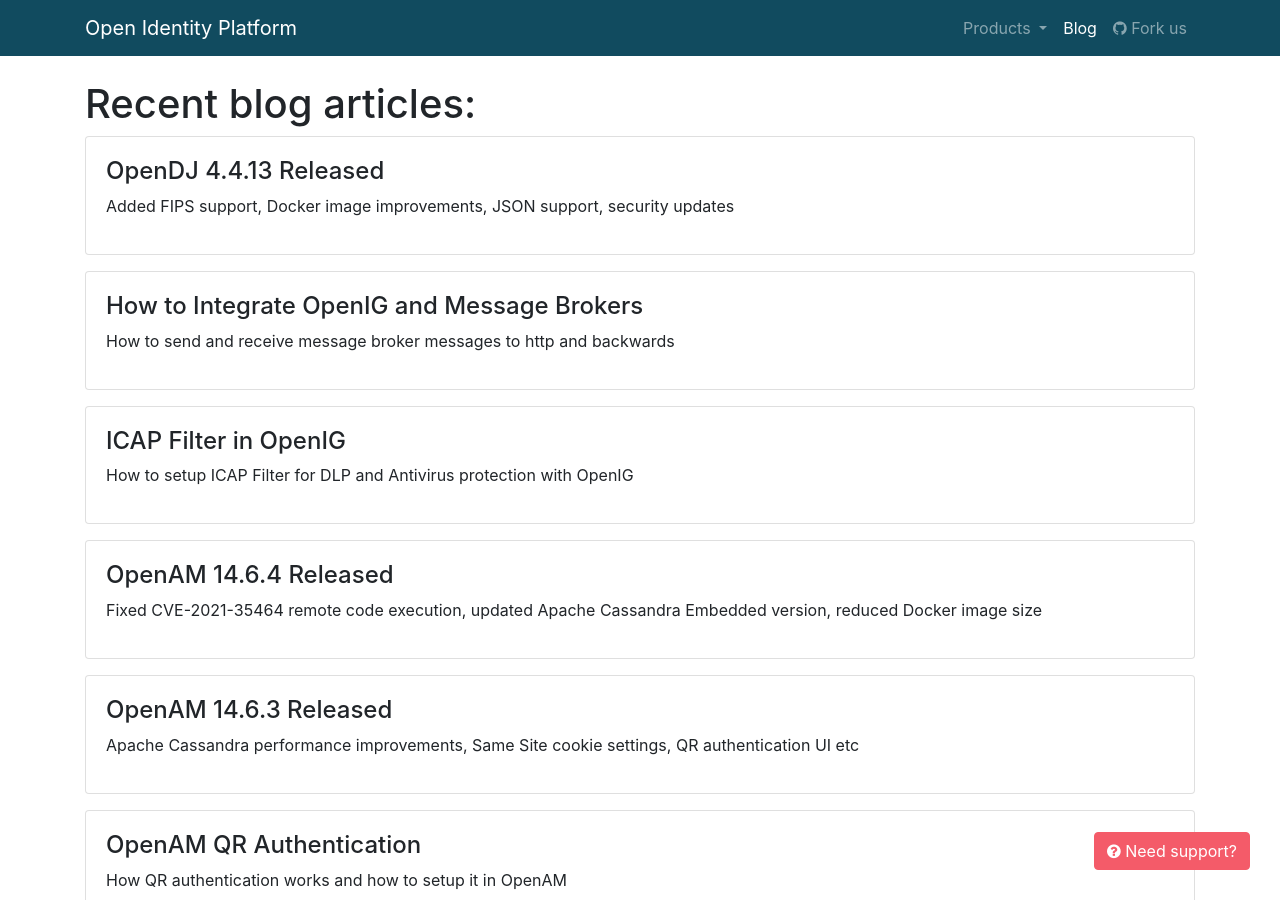
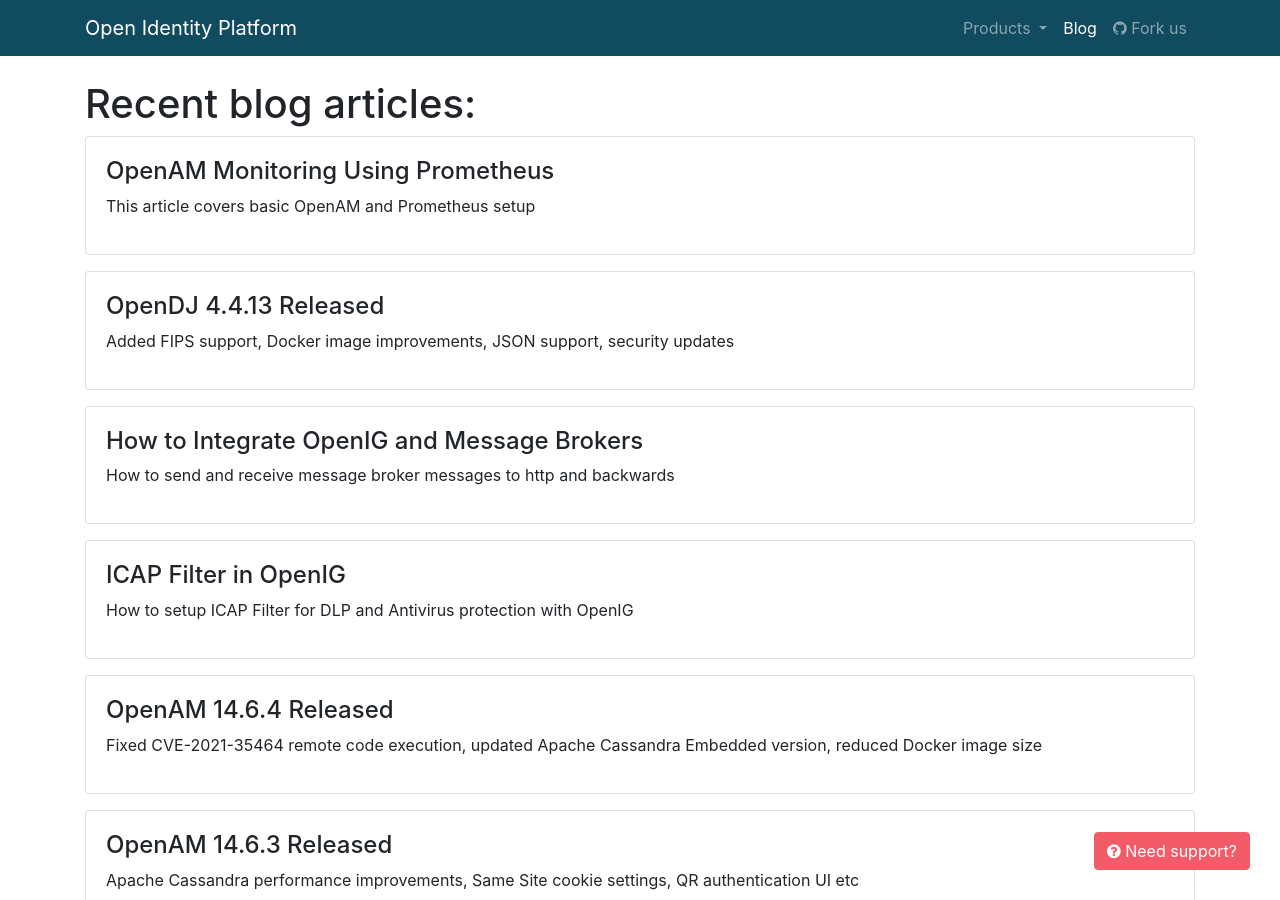
Before and after one commit to OpenIdentityPlatform/OpenIdentityPlatform.org, a Jekyll site: the page built from blog/index.html, in a window 1280 px wide and 900 px high. Built offline with Jekyll 4.4.1, drawn with Linux system fonts in a browser that asks for light colours; some of the changed lines change nothing that is shown.

Commit message:
Features/openam prometheus (#105)
* openam prometheus initial commit

* add link to github article

````diff
--- a/_data/blogposts.yml
+++ b/_data/blogposts.yml
@@ -1,3 +1,7 @@
+-
+  title: 'OpenAM Monitoring Using Prometheus'
+  link: '/blog/openam-prometheus'
+  description: 'This article covers basic OpenAM and Prometheus setup'
 -
   title: 'OpenDJ 4.4.13 Released'
   link: '/blog/opendj-4-4-13-released'
--- /dev/null
+++ b/blog/openam-prometheus.md
@@ -0,0 +1,116 @@
+---
+layout: home
+title: "OpenAM Monitoring Using Prometheus"
+landing-title2: "How to Get OpenAM Metrics in Prometheus"
+description: "How to setup OpenAM metrics to monitor in Prometheus"
+keywords: 'prometheus, openam, snmp, monitoring'
+share-buttons: true
+---
+
+# OpenAM Monitoring Using Prometheus
+
+[Original article](https://github.com/OpenIdentityPlatform/OpenAM/wiki/OpenAM-Monitoring-Using-Prometheus)
+
+## Preface
+
+[OpenAM](https://github.com/OpenIdentityPlatform/OpenAM){:target="_blank"} can expose SNMP metrics. To expose these metrics to Prometheus we will use [snmp_exporter](https://github.com/prometheus/snmp_exporter){:target="_blank"} tool, provided by the Prometheus community.
+
+To follow the current manual Docker and Docker Compose should be installed
+
+Configuration files located in this project [https://github.com/maximthomas/openam-prometheus](https://github.com/maximthomas/openam-prometheus)
+
+Just clone it and run with docker-compose:
+
+```bash
+git clone https://github.com/maximthomas/openam-prometheus.git
+```
+```bash
+cd ./openam-prometheus
+```
+
+```bash
+docker-compose up
+```
+
+
+## Setup OpenAM and SNMP Monitoring
+
+Open OpenAM URL and create a basic configuration (see [OpenAM Quick Start Gude](https://github.com/OpenIdentityPlatform/OpenAM/wiki/Quick-Start-Guide)){:target="_blank"})
+
+Enable SNMP in OpenAM. Login into OpenAM console, goto **Configure -> Global Services -> Monitoring**
+
+![OpenAM monitoring](/assets/img/openam-prometheus/openam-monitoring.png)
+
+Enable checkboxes **Monitoring Status** and **Monitoring SNMP interface status**
+
+Restart OpenAM instance
+
+## Setup SNMP Exporter
+
+Open SNMP exporter URL
+
+[http://localhost:9116/](http://localhost:9116/){:target="_blank"}
+
+![SNMP exporter](/assets/img/openam-prometheus/snmp-exporter.png){:width="290px"}!
+
+Fill the fields:
+Target: OpenAM hostname and port, for example `openam:8085`
+Module: SNMP exporter module, for example `openam`
+
+Press the Submit, then you should see something like this:
+
+```
+# HELP authenticationFailureCount Count of unsuccessful authentications - 1.3.6.1.4.1.42.2.230.3.1.1.2.1.10.2
+# TYPE authenticationFailureCount counter
+authenticationFailureCount 0
+# HELP authenticationFailureRate Current Auth failure rate / second based on a fixed preconfigured window. - 1.3.6.1.4.1.42.2.230.3.1.1.2.1.10.4
+# TYPE authenticationFailureRate gauge
+authenticationFailureRate 0
+# HELP authenticationSuccessCount Count of successful authentications - 1.3.6.1.4.1.42.2.230.3.1.1.2.1.10.1
+# TYPE authenticationSuccessCount counter
+authenticationSuccessCount 0
+# HELP authenticationSuccessRate Current Auth success rate / second based on a fixed preconfigured window. - 1.3.6.1.4.1.42.2.230.3.1.1.2.1.10.3
+# TYPE authenticationSuccessRate gauge
+authenticationSuccessRate 0
+# HELP averageDuration Average duration of tokens of the specified type in OpenAM in seconds - 1.3.6.1.4.1.36733.1.2.3.5.1.2
+# TYPE averageDuration counter
+averageDuration{tokenTableIndex="1"} 1532
+averageDuration{tokenTableIndex="10"} 0
+averageDuration{tokenTableIndex="11"} 0
+averageDuration{tokenTableIndex="12"} 0
+averageDuration{tokenTableIndex="13"} 0
+averageDuration{tokenTableIndex="14"} 0
+averageDuration{tokenTableIndex="15"} 0
+averageDuration{tokenTableIndex="16"} 340
+......
+```
+
+
+## Setup Prometheus
+
+If you have an existing prometheus instance add to `prometheus.yml` job `openam` with a target to SNMP exporter host and port:
+
+```yaml
+  - job_name: "openam"
+    params:
+      target: ["openam:8085"]
+      module: ["openam"]
+    metrics_path: /snmp
+    static_configs:
+      - targets: ["snmp-exporter:9116"]
+```
+
+Run Prometheus and check targets:
+
+[http://localhost:9090/targets](http://localhost:9090/targets){:target="_blank"}
+You should see something like this:
+
+![Prometheus target](/assets/img/openam-prometheus/prometheus-target.png)
+
+Then go to Graph and you will be able to add OpenAM metrics to monitor.
+
+[http://localhost:9090/graph](http://localhost:9090/graph){:target="_blank"}
+
+![Prometheus graph](/assets/img/openam-prometheus/prometheus-graph.png)
+
+If you have any additional questions, [feel free to ask us](https://github.com/OpenIdentityPlatform/OpenAM/discussions){:target="_blank"}!
````
Also changed, not shown: assets/img/openam-prometheus/openam-monitoring.png (added), assets/img/openam-prometheus/prometheus-graph.png (added), assets/img/openam-prometheus/prometheus-target.png (added), assets/img/openam-prometheus/snmp-exporter.png (added).
